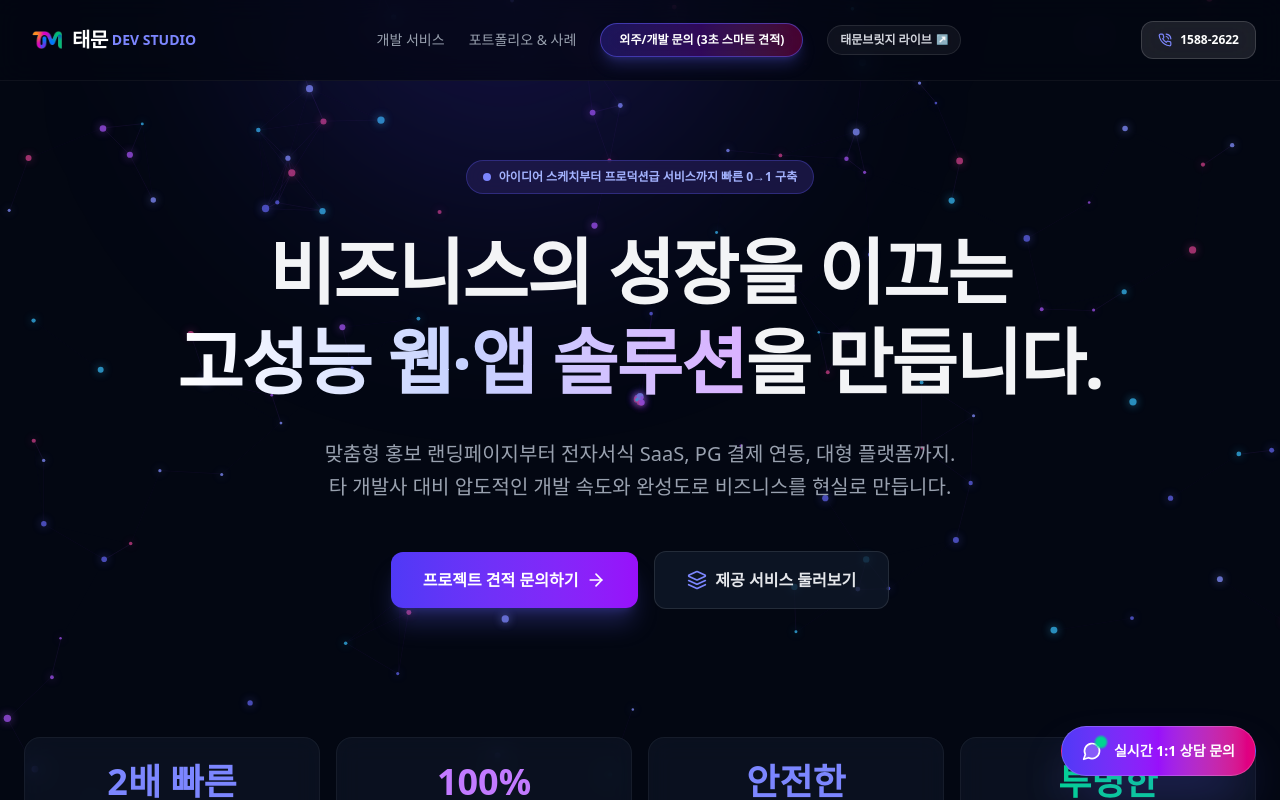
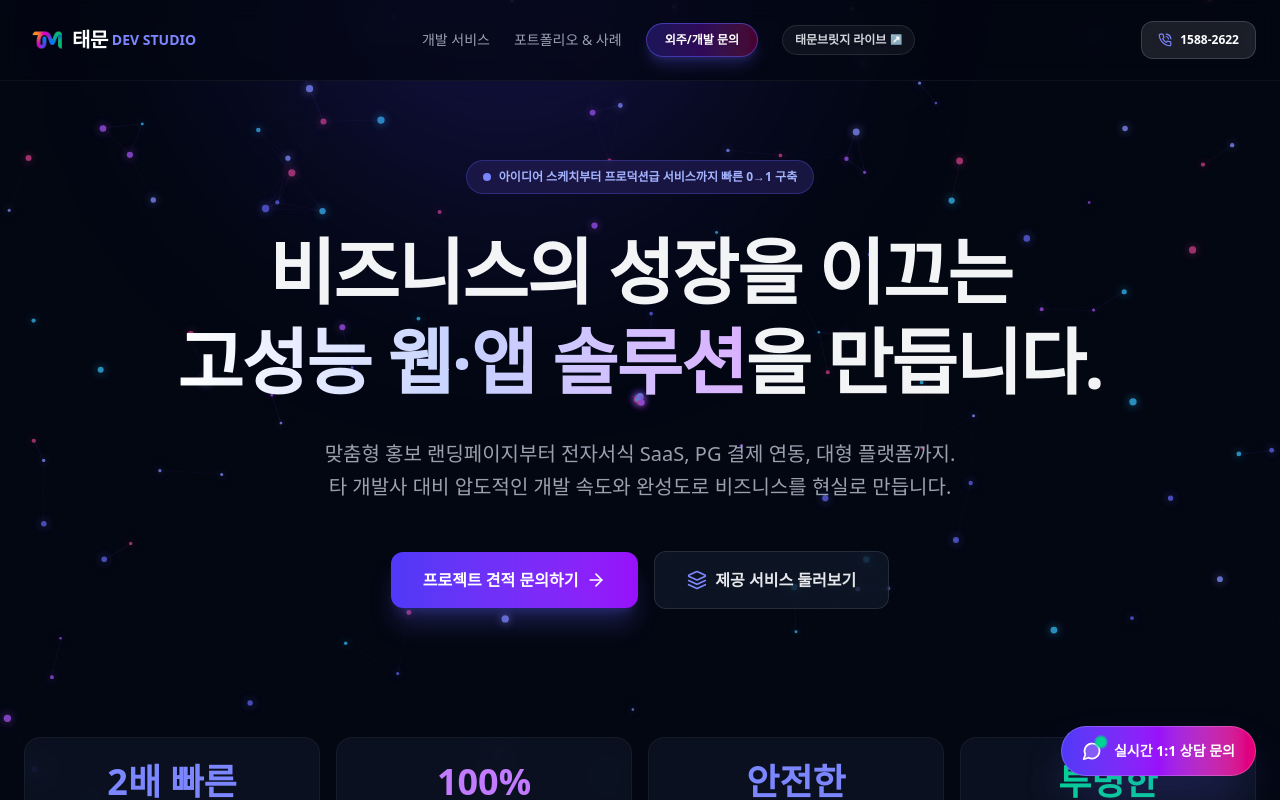
Before and after one commit to taemuntech/taemun-net, a Next.js app: page / in a window 1280 px wide. Shown: the top 800 px of the page. Built offline with nearby package versions, Linux system fonts and the light colour scheme.

Commit message:
remove_3sec_text_from_header_tab

```diff
--- a/src/app/page.tsx
+++ b/src/app/page.tsx
@@ -45,7 +45,7 @@ export default function Home() {
               href="/inquiry"
               className="px-4.5 py-2 rounded-full bg-gradient-to-r from-indigo-600/30 via-purple-600/30 to-pink-600/30 border border-indigo-500/50 text-white font-bold text-xs hover:border-indigo-400 hover:scale-105 transition-all flex items-center justify-center backdrop-blur-md shadow-lg shadow-indigo-500/25"
             >
-              <span>외주/개발 문의 (3초 스마트 견적)</span>
+              <span>외주/개발 문의</span>
             </Link>
             <a
               href="https://taemun.co.kr"
```
